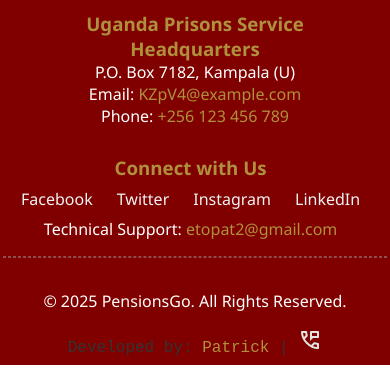
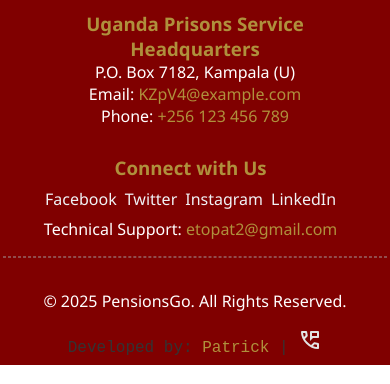
Before and after one commit to etopat/PensionApp, a PHP site: page /frontend/faq.html in a window 390 px wide. Shown: the part 307-691 px from the top of the page. Run offline with PHP 8.4, Linux system fonts and the light colour scheme.

Commit message:
Reduced social-links gap further on mobile screen

```diff
--- a/frontend/css/styles.css
+++ b/frontend/css/styles.css
@@ -352,7 +352,7 @@
   }
 
   footer .social-links {
-    gap: 1.5rem;
+    gap: 0.5rem;
   }
 }
 
```
